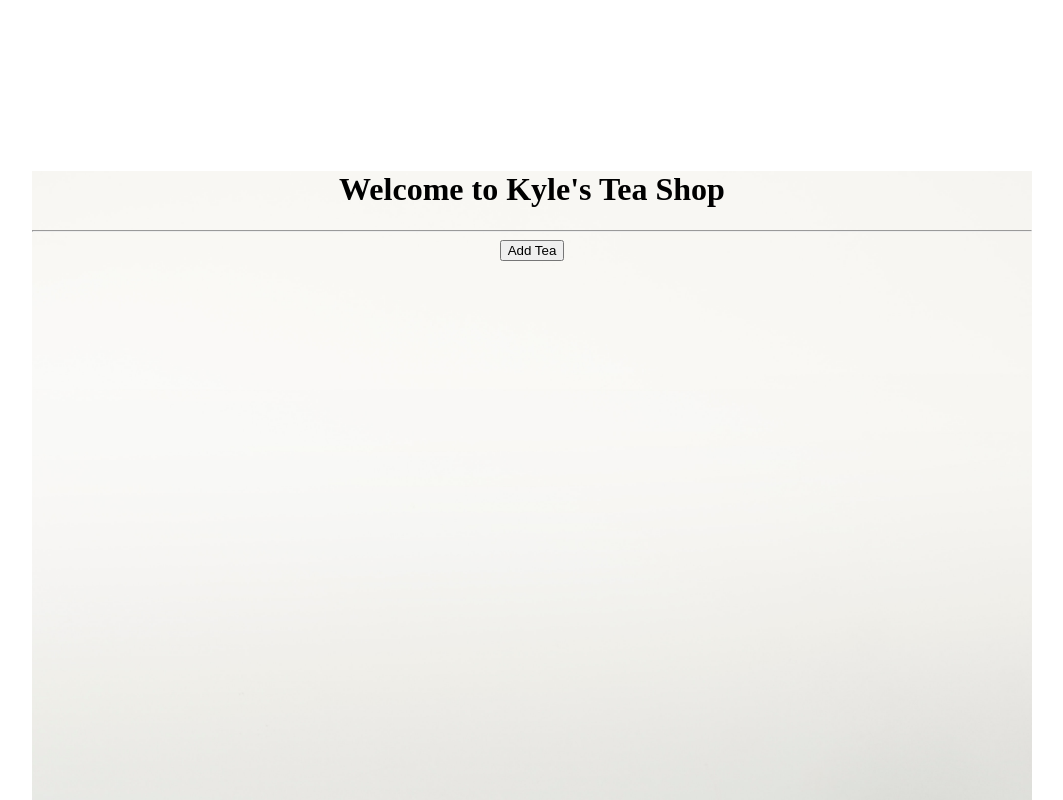
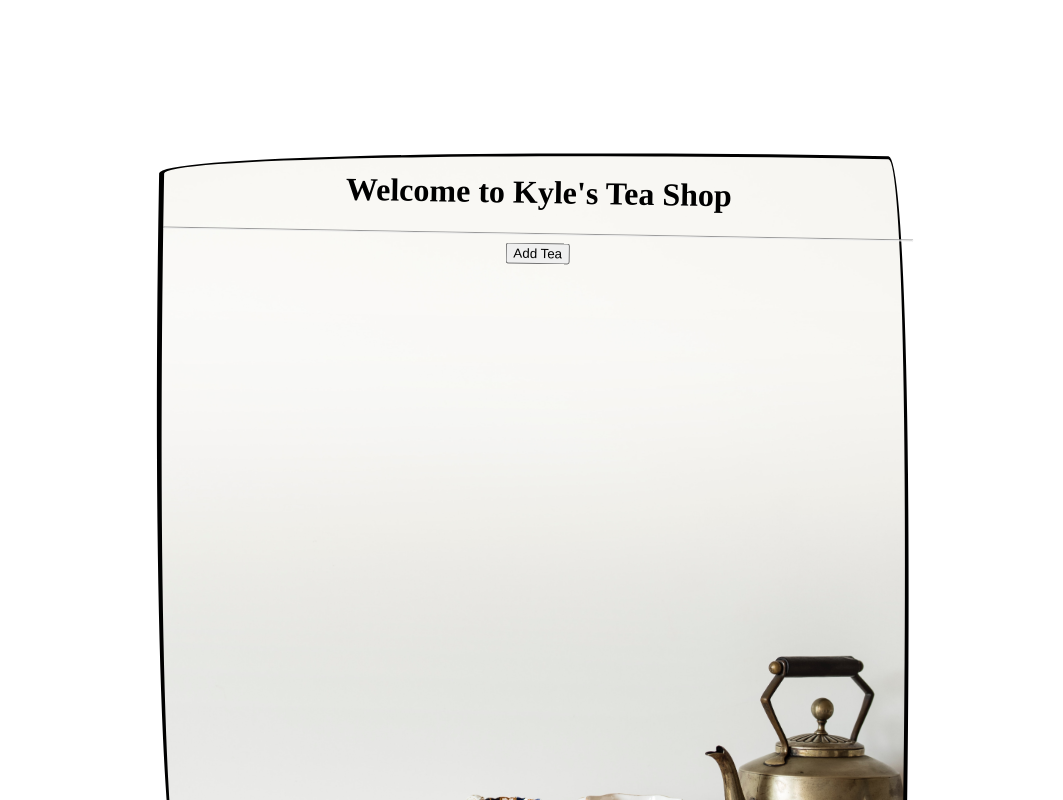
Before and after one commit to kylemiller13/Tea_Shop, a React (Create React App) app: page / in a window 1280 px wide. Shown: the top 800 px of the page, without its empty margins (108-1171 px from the left). Built offline with nearby package versions, Linux system fonts and the light colour scheme.

Commit message:
update file

```diff
--- a/src/components/App.js
+++ b/src/components/App.js
@@ -4,21 +4,20 @@ import TeaControl from "./TeaControl";
 import background from "./../img/tea.jpg";
 
 
+
 function App() {
   return (
     <React.Fragment>
-       <div style={{ backgroundImage:`url(${background})`,
+      <div id="mydiv" style={{ backgroundImage:`url(${background}`,
                     backgroundPosition: "center",
                     backgroundSize:"cover",
                     backgroundRepeat:"no-repeat",
-                    width: "1000px",
-                    height: "1000px"
-                     }}>
+                    width: "750px",
+                    height: "750px"
+                    }}>
         <Header />
         <TeaControl />
-        </div>
-
-
+      </div>
     </React.Fragment>
   );
 }
```
